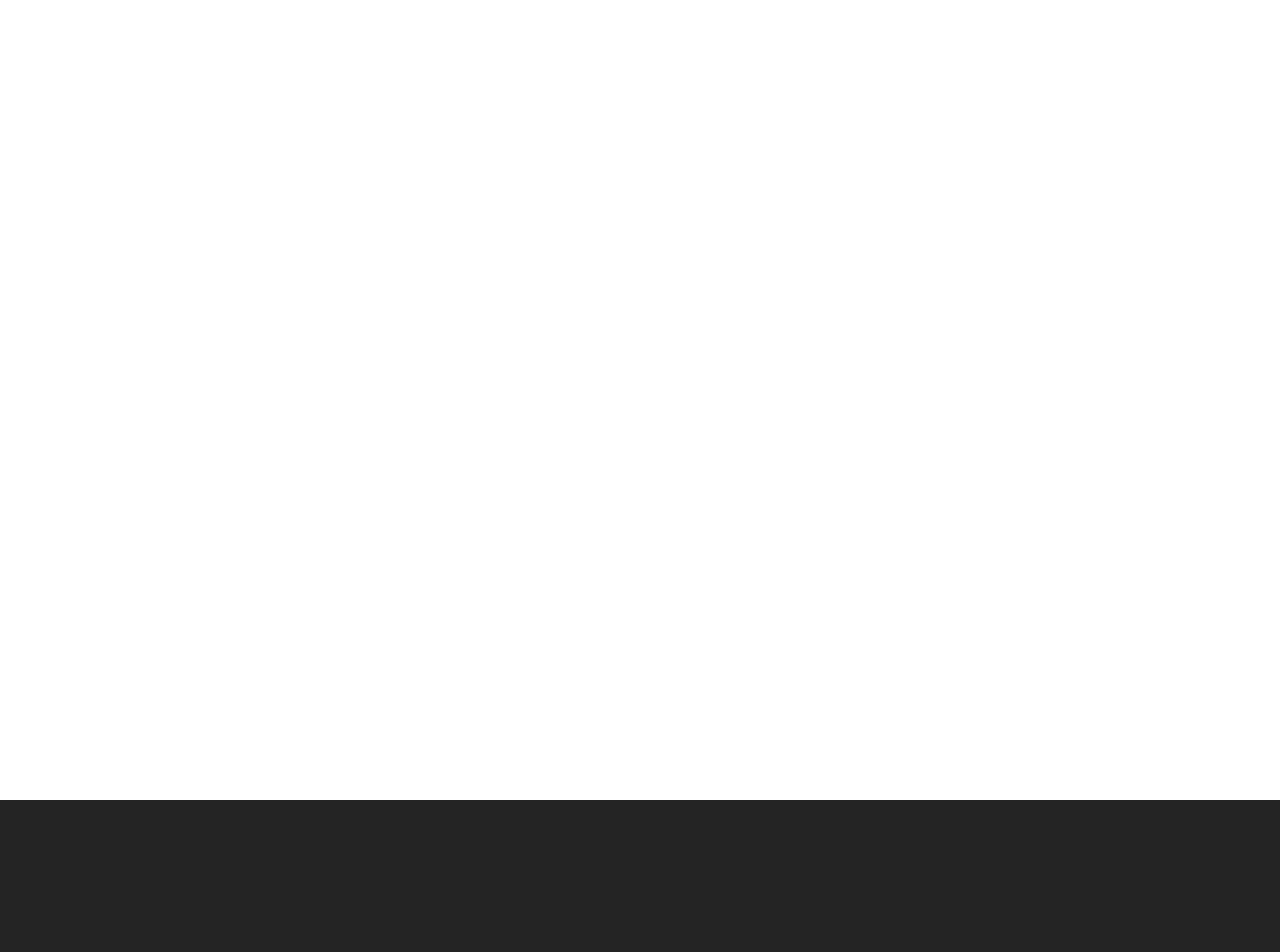
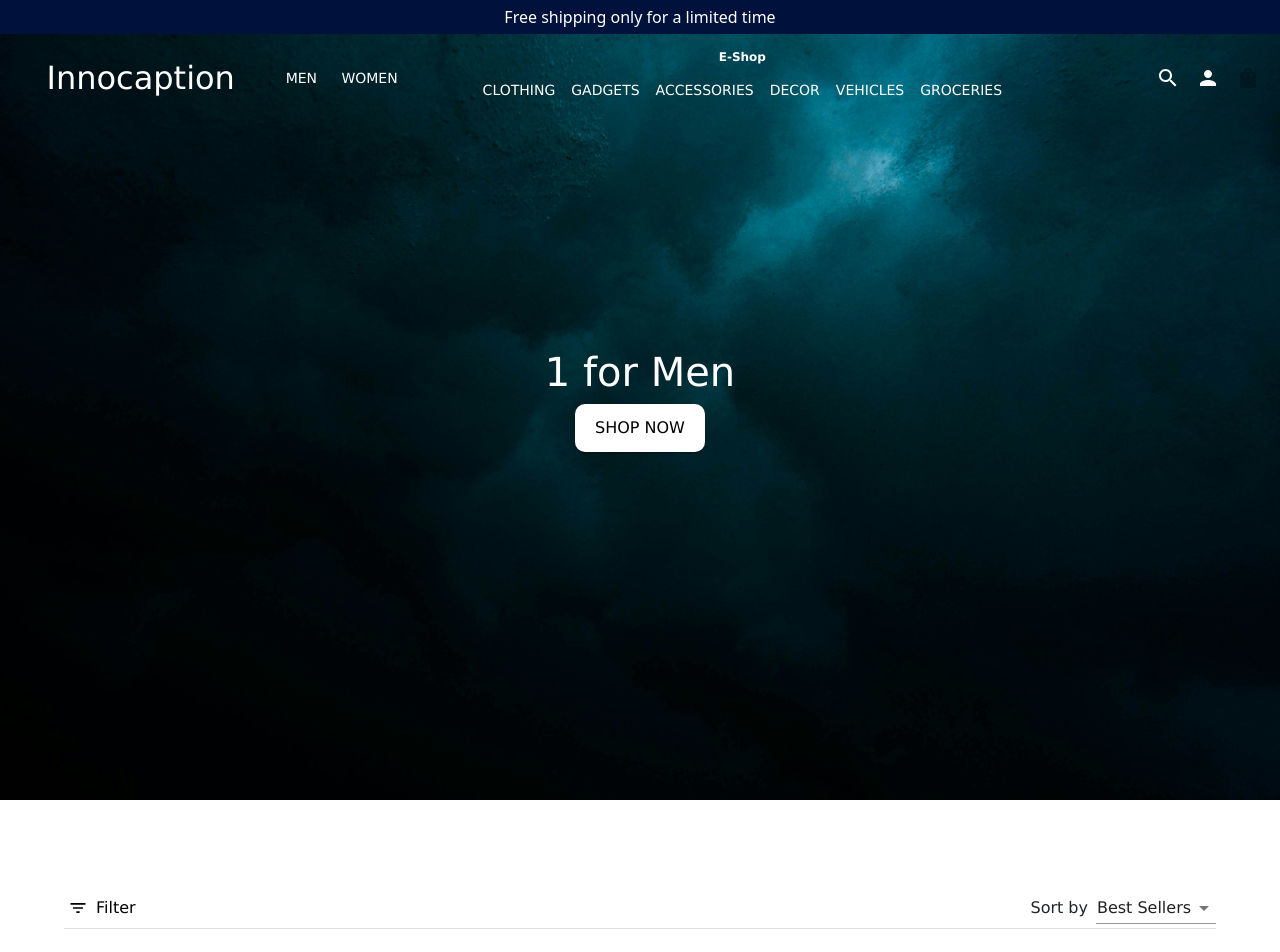
Before and after one commit to Ishraq-R-Rahman/Innocaption, a React (Vite) app: page /men/1 in a window 1280 px wide. Before the commit this address had no page. Shown: the top 952 px of the page. Before the commit the page ends 800 px from the top, so only its background shows below. Built offline with nearby package versions, Linux system fonts and the light colour scheme; a web font is replaced by a local one.

Commit message:
:art:Category Page done

```diff
--- a/src/App.jsx
+++ b/src/App.jsx
@@ -4,6 +4,7 @@ import Home from "./pages/Home/Home";
 import { BrowserRouter, Routes, Route } from "react-router-dom";
 import Main from "./pages/Main/Main";
 import { CartProvider } from "./context/CartContext.jsx";
+import Category from "./pages/Category/Category.jsx";
 
 const queryClient = new QueryClient();
 
@@ -16,6 +17,8 @@ function App() {
                         <Route path="/" element={<Home />} />
                         <Route path="/men" element={<Main />} />
                         <Route path="/women" element={<Main />} />
+                        <Route path="/men/:category" element={<Category />} />
+                        <Route path="/women/:category" element={<Category />} />
                     </Routes>
                 </BrowserRouter>
             </CartProvider>
--- a/src/components/CardGridComponent.jsx
+++ b/src/components/CardGridComponent.jsx
@@ -1,11 +1,8 @@
+/* eslint-disable react/prop-types */
 import { Grid } from "@mui/material";
-import CardComponent from "./CardComponent"; // Your custom Card component
+import CardComponent from "./CardComponent";
 
-const CardGridComponent = () => {
-    const cards = [
-        1,2,3,4,5,6,7,8,9,10
-    ];
-
+const CardGridComponent = ({ cards }) => {
     return (
         <Grid container spacing={2} mt={2}>
             {cards.map((card, index) => (
--- /dev/null
+++ b/src/layout/FilterDrawer.jsx
@@ -0,0 +1,97 @@
+/* eslint-disable react/prop-types */
+import {
+    Drawer,
+    List,
+    ListItem,
+    Checkbox,
+    FormControlLabel,
+    Typography,
+    IconButton,
+    Divider,
+} from "@mui/material";
+import CloseIcon from "@mui/icons-material/Close";
+
+const FilterDrawer = ({
+    isOpen,
+    onClose,
+    subCategories,
+    brands,
+    selectedCategories,
+    selectedBrands,
+    setSelectedCategories,
+    setSelectedBrands,
+}) => {
+    const handleCategoryChange = (event, category) => {
+        setSelectedCategories((current) =>
+            event.target.checked
+                ? [...current, category]
+                : current.filter((c) => c !== category)
+        );
+    };
+
+    const handleBrandChange = (event, brand) => {
+        setSelectedBrands((current) =>
+            event.target.checked
+                ? [...current, brand]
+                : current.filter((b) => b !== brand)
+        );
+    };
+
+    return (
+        <Drawer anchor="left" open={isOpen} onClose={onClose}>
+            <List
+                sx={{
+                    width: "250px",
+                    paddingTop: 0,
+                }}
+            >
+                <ListItem>
+                    <IconButton onClick={onClose} sx={{ marginLeft: "auto" }}>
+                        <CloseIcon />
+                    </IconButton>
+                </ListItem>
+                <ListItem>
+                    <Typography variant="h6">Sub-categories</Typography>
+                </ListItem>
+                {subCategories.map((category, index) => (
+                    <ListItem key={index}>
+                        <FormControlLabel
+                            control={
+                                <Checkbox
+                                    checked={selectedCategories.includes(
+                                        category
+                                    )}
+                                    onChange={(event) =>
+                                        handleCategoryChange(event, category)
+                                    }
+                                />
+                            }
+                            label={category}
+                        />
+                    </ListItem>
+                ))}
+                <Divider />
+                <ListItem>
+                    <Typography variant="h6">Brands</Typography>
+                </ListItem>
+                {brands.map((brand, index) => (
+                    <ListItem key={index}>
+                        <FormControlLabel
+                            control={
+                                <Checkbox
+                                    checked={selectedBrands.includes(brand)}
+                                    onChange={(event) =>
+                                        handleBrandChange(event, brand)
+                                    }
+                                />
+                            }
+                            label={brand}
+                        />
+                    </ListItem>
+                ))}
+            </List>
+        </Drawer>
+    );
+};
+
+export default FilterDrawer;
--- a/src/layout/NavBar.jsx
+++ b/src/layout/NavBar.jsx
@@ -26,6 +26,15 @@ function NavBar({ categories }) {
 
     const navigate = useNavigate();
     const location = useLocation();
+
+    const handleNavigateCategories = (path) => {
+        const currentRoute = location.pathname.split("/");
+        const gender =
+            currentRoute.length == 2
+                ? currentRoute[currentRoute.length - 1]
+                : currentRoute[currentRoute.length - 2];
+        navigate(`/${gender}${path}`);
+    };
 
     const handleNavigate = (path) => {
         navigate(path);
@@ -110,7 +119,7 @@ function NavBar({ categories }) {
                                                 key={text}
                                                 text={text}
                                                 onClick={() =>
-                                                    handleNavigate(
+                                                    handleNavigateCategories(
                                                         `/${text.toLowerCase()}`
                                                     )
                                                 }
--- a/src/layout/SectionDiv.jsx
+++ b/src/layout/SectionDiv.jsx
@@ -1,6 +1,16 @@
 /* eslint-disable react/prop-types */
 import React from "react";
-import { Typography, Box, useMediaQuery } from "@mui/material";
+import {
+    Typography,
+    Box,
+    useMediaQuery,
+    Button,
+    Select,
+    MenuItem,
+    FormControl,
+} from "@mui/material";
+import FilterListIcon from "@mui/icons-material/FilterList";
+import ArrowDropDownIcon from "@mui/icons-material/ArrowDropDown";
 import TabsComponent from "../components/TabsComponent";
 import CardComponent from "../components/CardComponent";
 import CardGridComponent from "../components/CardGridComponent";
@@ -32,6 +42,10 @@ export default function SectionDiv({
     categories,
     id,
     noTabs,
+    includeFilterSort,
+    setOpenFilter,
+    sortValue,
+    handleSortChange,
 }) {
     const [value, setValue] = React.useState(0);
     const isMobile = useMediaQuery("(max-width:768px)");
@@ -52,6 +66,61 @@ export default function SectionDiv({
                 >
                     {title}
                 </Typography>
+                {includeFilterSort && (
+                    <Box
+                        sx={{
+                            display: "flex",
+                            justifyContent: "space-between",
+                        }}
+                    >
+                        <Button
+                            startIcon={<FilterListIcon />}
+                            onClick={() => setOpenFilter(true)}
+                            sx={{
+                                color: "black",
+                                fontSize: "16px",
+                                textTransform: "capitalize",
+                                fontWeight: "normal",
+                            }}
+                        >
+                            {!isMobile && "Filter"}
+                        </Button>
+                        <Box sx={{ display: "flex", alignItems: "center" }}>
+                            <Typography
+                                variant="subtitle1"
+                                component="span"
+                                sx={{ marginRight: 1 }}
+                            >
+                                Sort by
+                            </Typography>
+                            <FormControl
+                                variant="standard"
+                                sx={{ minWidth: 120 }}
+                            >
+                                <Select
+                                    value={sortValue}
+                                    onChange={handleSortChange}
+                                    IconComponent={ArrowDropDownIcon}
+                                    displayEmpty
+                                    inputProps={{
+                                        "aria-label": "Without label",
+                                    }}
+                                >
+                                    <MenuItem value="bestSellers">
+                                        Best Sellers
+                                    </MenuItem>
+                                    <MenuItem value="lowestPrice">
+                                        Lowest Price
+                                    </MenuItem>
+                                    <MenuItem value="highestPrice">
+                                        Highest Price
+                                    </MenuItem>
+                                    {/* Add more sorting options here */}
+                                </Select>
+                            </FormControl>
+                        </Box>
+                    </Box>
+                )}
                 {!noTabs && (
                     <TabsComponent
                         value={value}
@@ -68,7 +137,7 @@ export default function SectionDiv({
                         <CardComponent />
                     </TabPanel>
                 ))}
-            {noTabs && <CardGridComponent />}
+            {noTabs && <CardGridComponent cards={[1, 2, 3, 4, 5, 6]} />}
         </Box>
     );
 }
--- /dev/null
+++ b/src/pages/Category/Category.jsx
@@ -0,0 +1,77 @@
+import Footer from "../../layout/Footer";
+import ImagedDiv from "../../layout/ImagedDiv";
+import NavBar from "../../layout/NavBar";
+import SectionDiv from "../../layout/SectionDiv";
+import TopBanner from "../../layout/TopBanner";
+import { useParams } from "react-router-dom";
+
+import "./Category.css";
+import FilterDrawer from "../../layout/FilterDrawer";
+import { useState } from "react";
+
+function Category() {
+    const { category } = useParams();
+    // subCategories and brands data can be fetched or statically defined
+    const subCategories = ["Shoes", "Shirts", "Pants"];
+    const brands = ["Vintage Apparel", "Old Navy", "Macy's"];
+
+    const [selectedCategories, setSelectedCategories] = useState(subCategories);
+    const [selectedBrands, setSelectedBrands] = useState(brands);
+    const [open, setOpen] = useState(false);
+
+    const [sortValue, setSortValue] = useState("bestSellers");
+
+    const handleSortChange = (event) => {
+        setSortValue(event.target.value);
+    };
+
+    const scrollToSection = (target) => {
+        const section = document.getElementById(target);
+        section.scrollIntoView({ behavior: "smooth", block: "start" });
+    };
+
+    const categories = [
+        "Clothing",
+        "Gadgets",
+        "Accessories",
+        "Decor",
+        "Vehicles",
+        "Groceries",
+    ];
+
+    return (
+        <>
+            <TopBanner />
+            <NavBar categories={categories} />
+            <FilterDrawer
+                isOpen={open}
+                onClose={() => setOpen(false)}
+                subCategories={subCategories}
+                brands={brands}
+                selectedCategories={selectedCategories}
+                selectedBrands={selectedBrands}
+                setSelectedCategories={setSelectedCategories}
+                setSelectedBrands={setSelectedBrands}
+            />
+            <ImagedDiv
+                image={"/src/assets/bg.jpg"}
+                text={`${
+                    category.charAt(0).toUpperCase() + category.slice(1)
+                } for Men`}
+                buttonText={"Shop Now"}
+                onClick={() => scrollToSection("items")}
+            />
+            <SectionDiv
+                id={"items"}
+                noTabs
+                includeFilterSort
+                setOpenFilter={setOpen}
+                sortValue={sortValue}
+                handleSortChange={handleSortChange}
+            />
+            <Footer />
+        </>
+    );
+}
+
+export default Category;
```
Also changed, not shown: src/pages/Category/Category.css (added).
